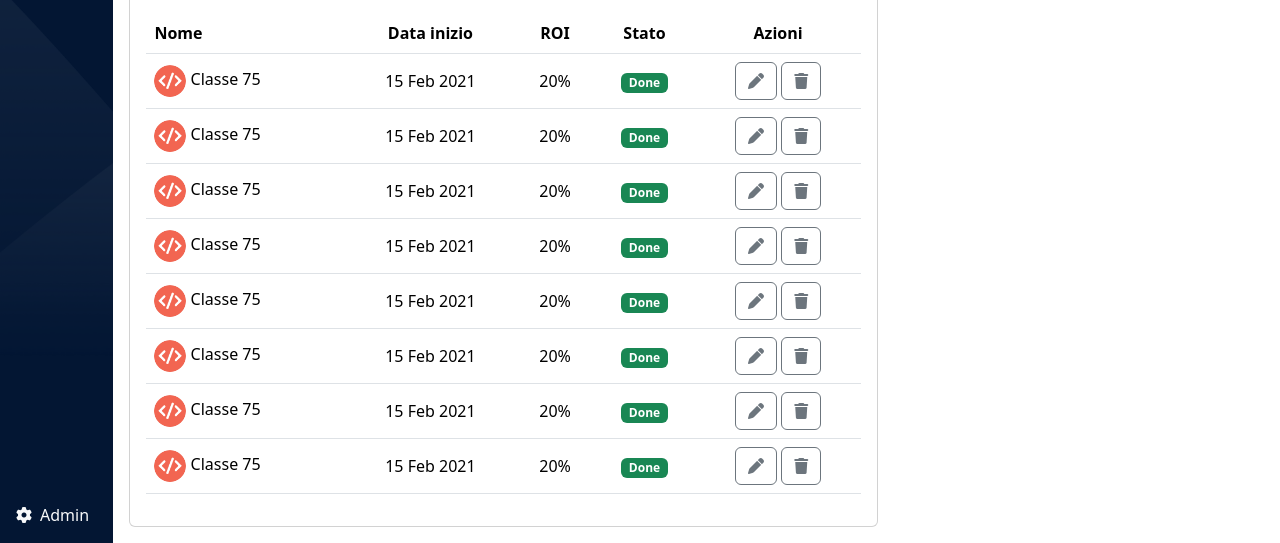
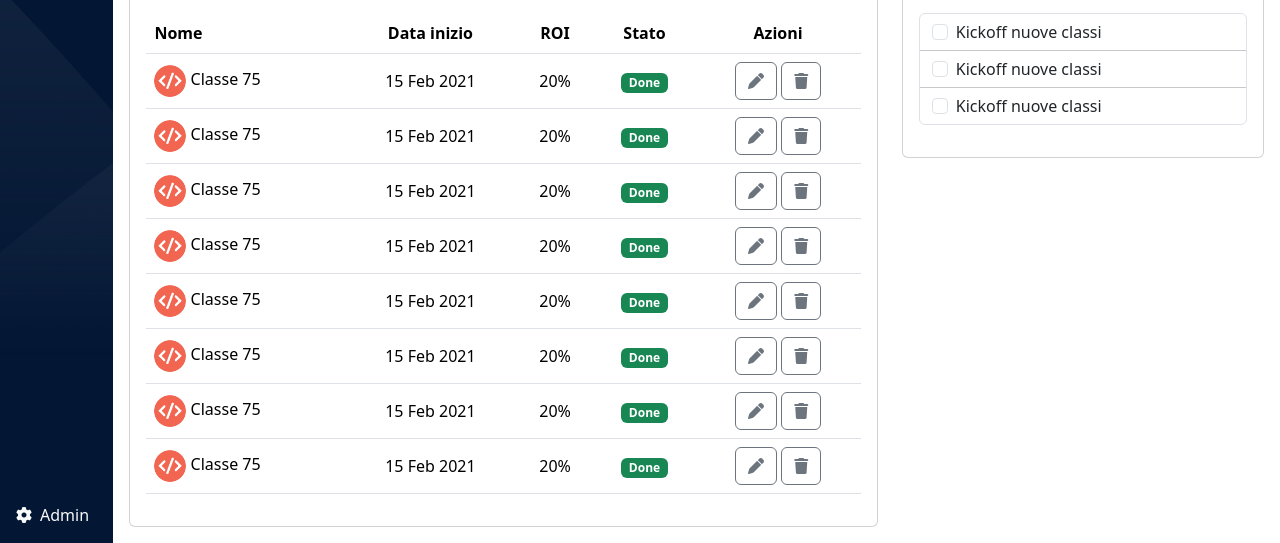
Before and after one commit to monica-harabagiu/html-css-bootstrap-dashboard, a plain HTML site: page index.html in a window 1280 px wide. Shown: the part 257-800 px from the top of the page. Drawn offline with nearby package versions, Linux system fonts and the light colour scheme.

Commit message:
todo card responsive

```diff
--- a/index.html
+++ b/index.html
@@ -186,9 +186,10 @@
             <div class="container-fluid p-3">
                 <div class="row">
 
+                    <!-- left cards -->
                     <div class="col-12 col-lg-8">
 
-                        <!-- Prossime classi -->
+                        <!-- Prossime classi card -->
                         <div class="card">
                             <div class="card-header">
                                 <h2>Prossime classi</h2>
@@ -420,7 +421,7 @@
                         </div>
 
 
-                        <!-- FAQ -->
+                        <!-- FAQ card -->
                         <div class="card my-4">
                             <div class="card-header">
                                 <h2>F.A.Q.</h2>
@@ -483,6 +484,44 @@
 
                     </div>
 
+                    <!-- right cards -->
+                    <div class="col-12 col-lg-4">
+
+                        <!-- Todo card -->
+                        <div class="card">
+                            <div class="card-header">
+                                <h2>Todo</h2>
+                            </div>
+                            <div class="card-body table-responsive">
+                                <div class="input-group mb-3">
+                                    <div class="border border-1 rounded w-100">
+                                        <div class="input-group-text bg-transparent gap-2 border-0">
+                                            <input class="form-check-input mt-0" type="checkbox" value=""
+                                                aria-label="Checkbox for following text input">
+                                            <span>Kickoff nuove classi</span>
+                                        </div>
+                                        <hr class="m-0">
+                                        <div class="input-group-text bg-transparent gap-2 border-0">
+                                            <input class="form-check-input mt-0" type="checkbox" value=""
+                                                aria-label="Checkbox for following text input">
+                                            <span>Kickoff nuove classi</span>
+                                        </div>
+                                        <hr class="m-0">
+                                        <div class="input-group-text bg-transparent gap-2 border-0">
+                                            <input class="form-check-input mt-0" type="checkbox" value=""
+                                                aria-label="Checkbox for following text input">
+                                            <span>Kickoff nuove classi</span>
+                                        </div>
+
+                                    </div>
+                                </div>
+
+                            </div>
+                        </div>
+
+                    </div>
+
+
                 </div>
 
             </div>
```
